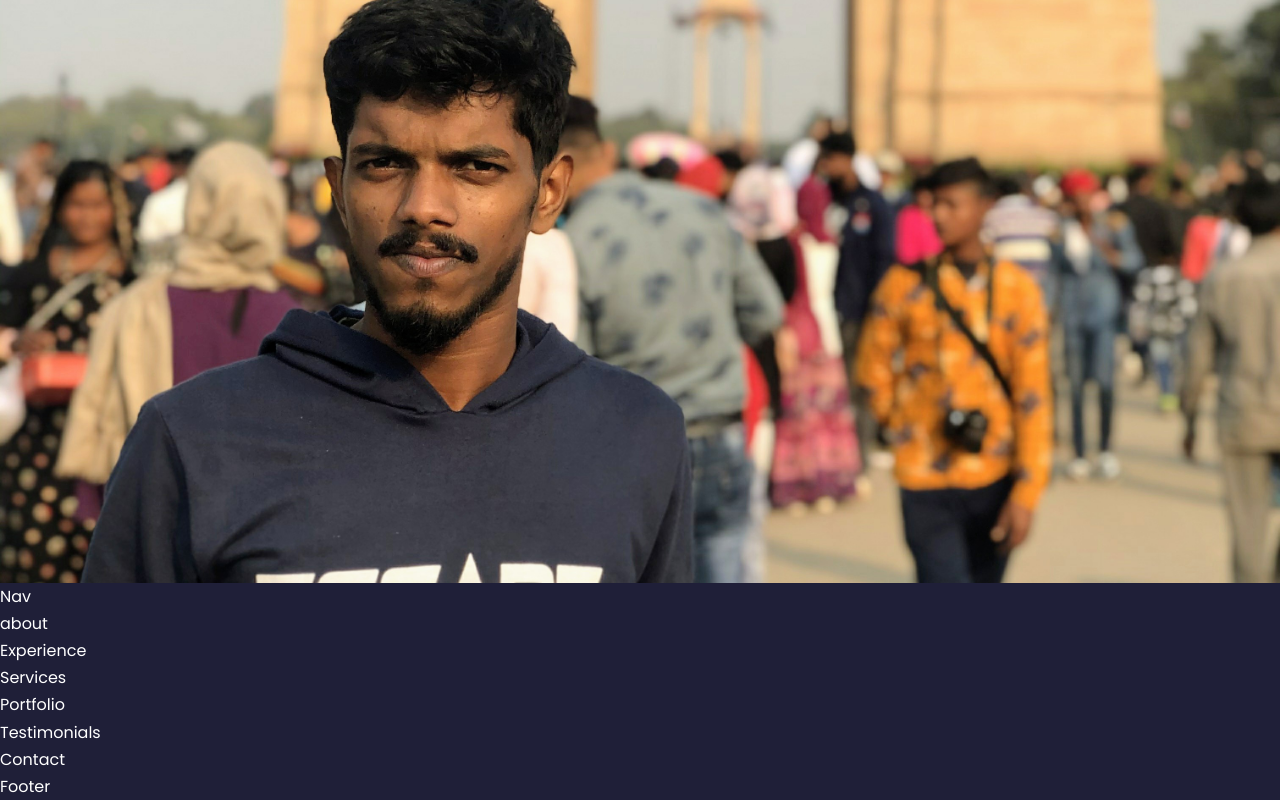
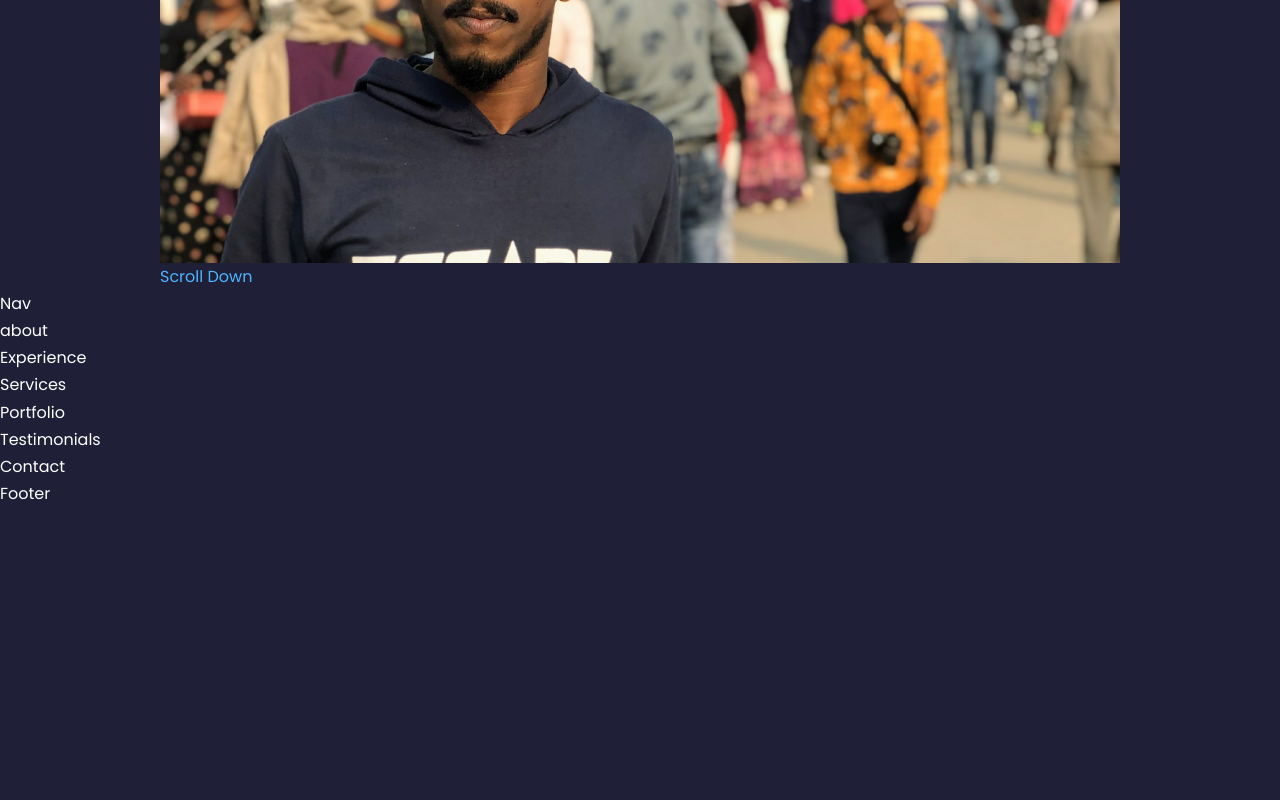
Before and after one commit to mohamedfazilk/React-Portfolio, a React (Create React App) app: page / in a window 1280 px wide. Shown: the part 824-1624 px from the top of the page. After the commit the page ends 1331 px from the top, so only its background shows below. Built offline with nearby package versions, Linux system fonts and the light colour scheme.

Commit message:
creating the scroll-down tag

```diff
--- a/src/components/header/Header.jsx
+++ b/src/components/header/Header.jsx
@@ -10,16 +10,14 @@ const Header = () => {
        <h5>Hi I'm</h5>
        <h1>Mohamed Fazil </h1>
        <h5 className='text-light'>Full Stack Developer</h5>
-     </div>
-
      <CAL />
 
      <div className='me'>
        <img src={ME} alt="me" />
      </div>
 
-
-
+     <a href="#contact" className='scroll__down'>Scroll Down</a>
+     </div>
    </header>
   )
 }
```
